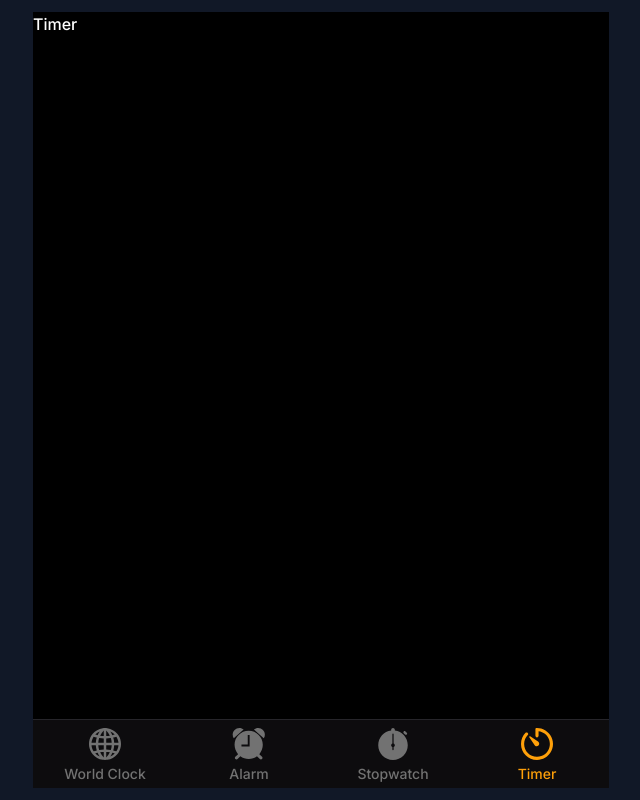
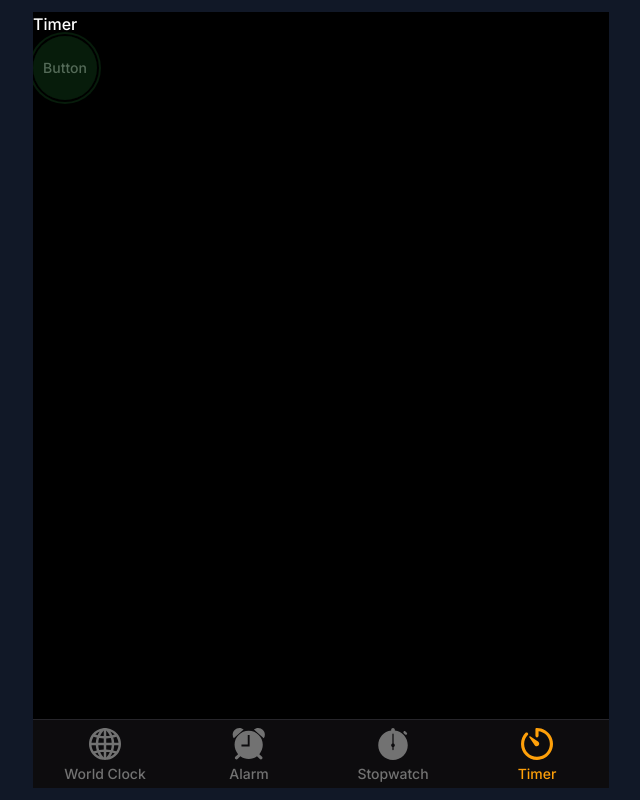
Before and after one commit to kevinshu1995/pretending-app, a Vue app: page /#/timer in a window 1280 px wide. Shown: the whole page, without its empty margins (319-959 px from the left). Built offline with nearby package versions, Linux system fonts and the light colour scheme.

Commit message:
feat: 🎸 round btn checkpoint

```diff
--- /dev/null
+++ b/src/components/elements/RoundBtn.vue
@@ -0,0 +1,57 @@
+<template>
+    <button
+        @click="emits('onClick')"
+        :class="[
+            'w-16 h-16 rounded-full transition text-sm',
+            'ring-2 ring-offset-2 ring-offset-black',
+            'active:bg-opacity-30 active:ring-opacity-30',
+            ...btnStyle,
+        ]"
+    >
+        {{ props.text }}
+    </button>
+</template>
+
+<script setup>
+import { computed } from '@vue/runtime-core'
+
+const props = defineProps({
+    text: {
+        type: String,
+        default: 'Button',
+    },
+    style: {
+        type: String,
+        default: 'green',
+        validator(style) {
+            return ['red', 'green', 'gray', 'orange', 'disabled'].includes(style)
+        },
+    },
+})
+
+const btnStyle = computed(() => {
+    switch (props.style) {
+        case 'red':
+            return [
+                'bg-sunset-orange-900 ring-sunset-orange-900 text-sunset-orange-500',
+                'bg-opacity-60 ring-opacity-60',
+            ]
+        case 'orange':
+            return ['bg-orange-peel-900 ring-orange-peel-900', 'bg-opacity-90 ring-opacity-90']
+        case 'green':
+            return [
+                'bg-english-holly-700 ring-english-holly-700 text-english-holly-400',
+                'bg-opacity-90 ring-opacity-90',
+            ]
+        case 'disabled':
+            return ['bg-gray-600 ring-gray-600', 'bg-opacity-90 ring-opacity-90']
+        case 'gray':
+        default:
+            return ['bg-dove-gray-900 ring-dove-gray-900', 'bg-opacity-90 ring-opacity-90']
+    }
+})
+
+const emits = defineEmits(['onClick'])
+</script>
+
+<style lang="scss" scoped></style>
--- a/src/view/clock/pages/Timer.vue
+++ b/src/view/clock/pages/Timer.vue
@@ -1,9 +1,10 @@
 <template>
-    <div class="relative flex min-h-full flex-col">Timer</div>
+    <div class="relative flex min-h-full flex-col">
+        Timer
+        <RoundBtn />
+    </div>
 </template>
 
-<script>
-export default {
-    name: 'Timer',
-}
+<script setup>
+import RoundBtn from '@/components/elements/RoundBtn.vue'
 </script>
```
